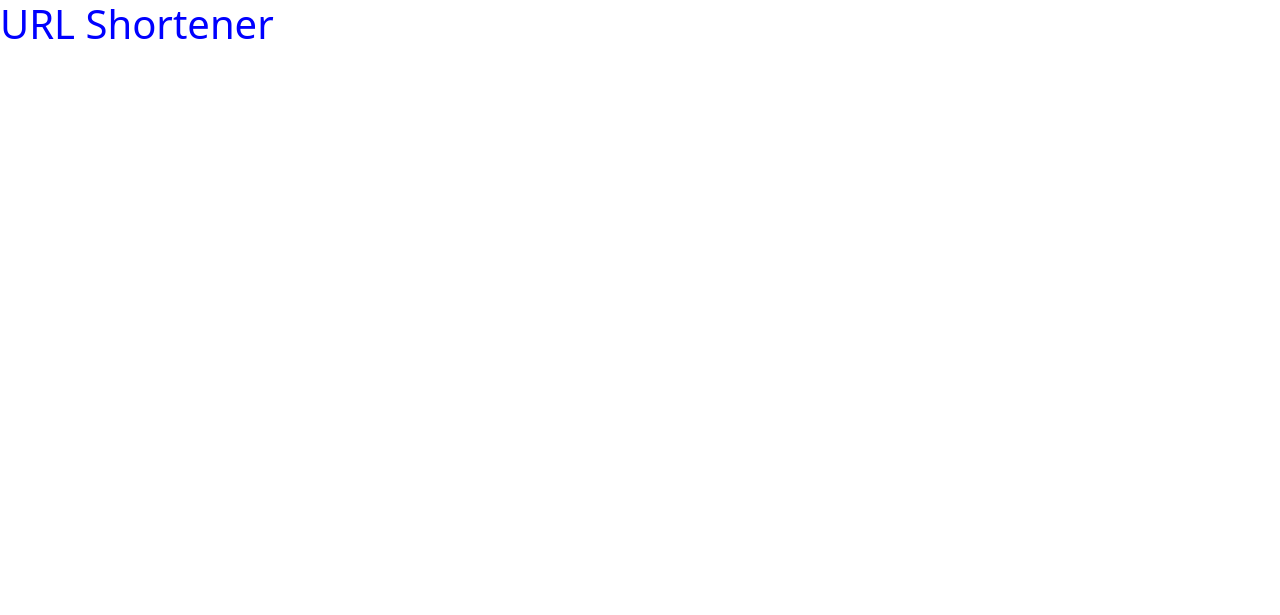
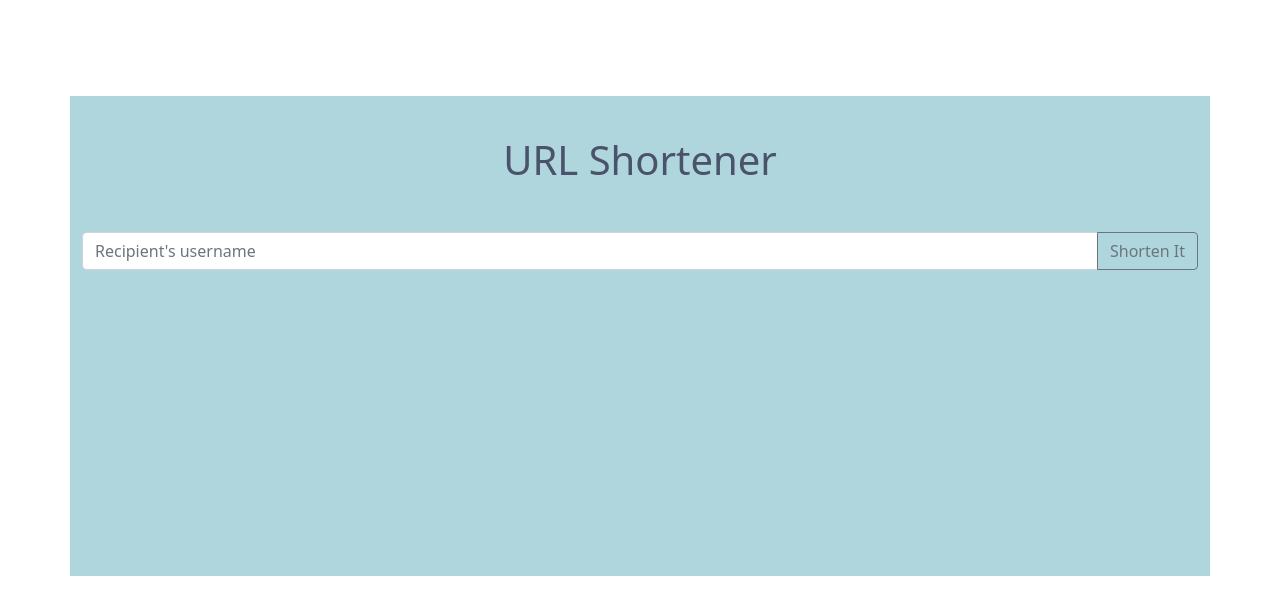
Before and after one commit to ianmat55/url_shortener, a Flask app: page / in a window 1280 px wide. Before the commit the part shown is almost empty. Shown: the top 615 px of the page. Run offline with Flask 2, Linux system fonts and the light colour scheme.

Commit message:
minor css edits

```diff
--- a/static/css/style.css
+++ b/static/css/style.css
@@ -1,3 +1,25 @@
+* {
+	padding: 0;
+	margin: 0;
+	box-sizing: border-box;
+}
+
+.container {
+	display: flex;
+	flex-direction: column;
+	align-items: center;
+	top: 50%;
+	width: 40%;
+	height: 60vh;
+	background: #aed6dc;
+	margin-top: 6em;
+}
+
 h1 {
-	color: blue;
+	color: #4a536b;
+	padding: 1em;
 }
+
+input {
+	width: 70%;
+}
--- a/templates/index.html
+++ b/templates/index.html
@@ -17,8 +17,14 @@
 	<title>Url Shortener</title>
 </head>
 <body>
-	<h1> URL Shortener </h1>
+	<div class="container">
+		<h1> URL Shortener </h1>
 
+		<div class="input-group mb-3">
+			<input type="text" class="form-control" placeholder="Recipient's username" aria-label="Recipient's username" aria-describedby="button-addon2">
+			<button class="btn btn-outline-secondary" type="button" id="button-addon2">Shorten It</button>
+		</div>
+	</div>
 
 </body>
 </html>
```
